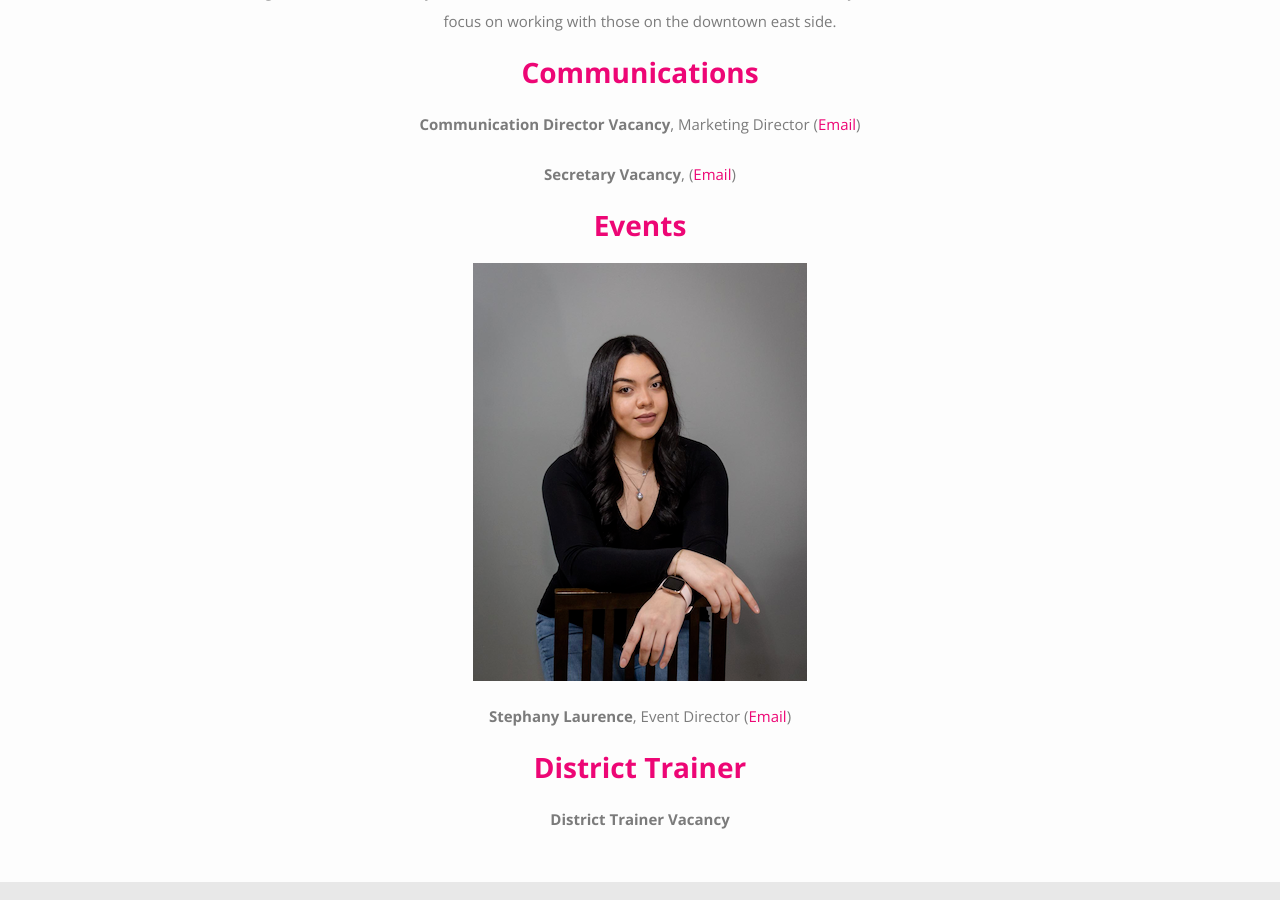
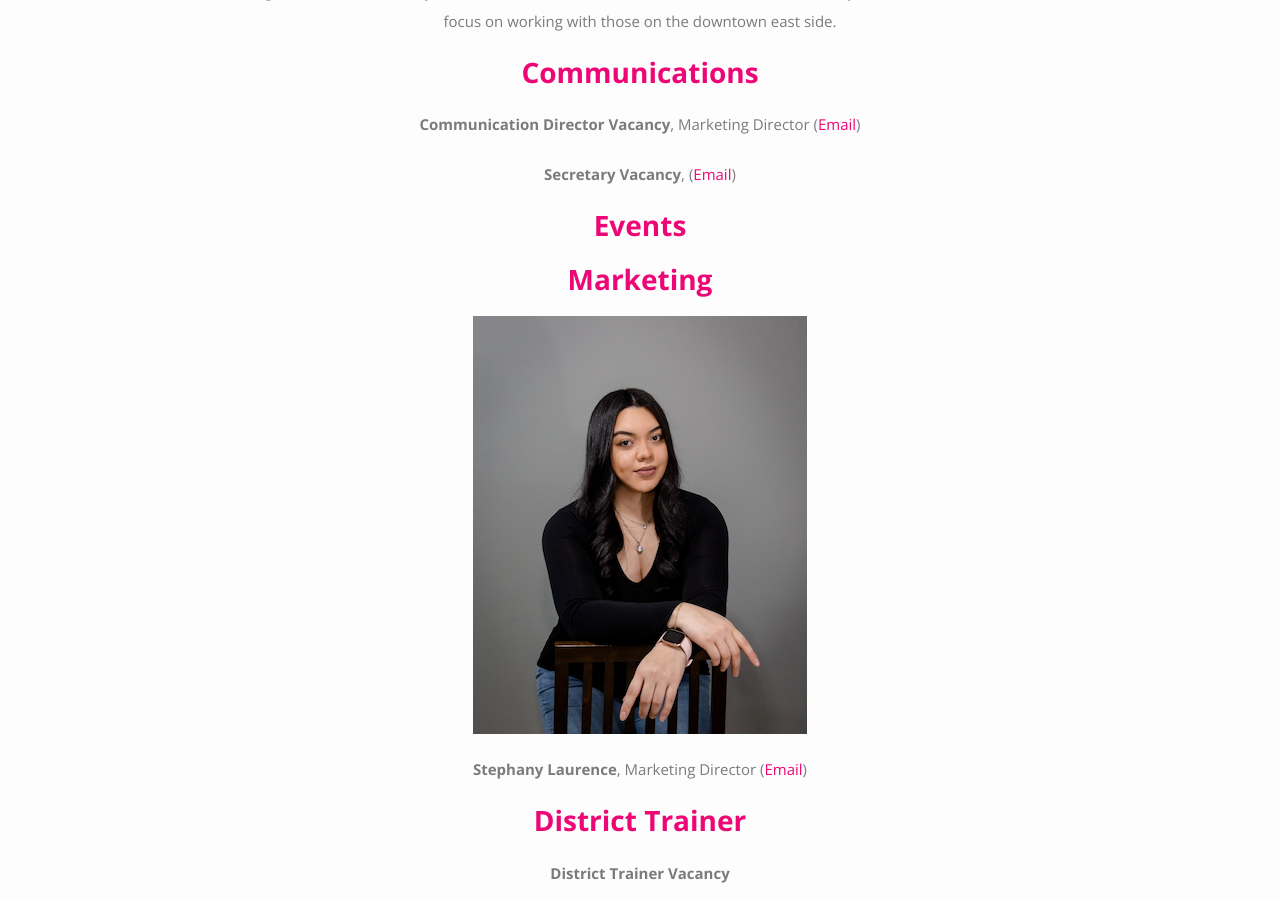
Before and after one commit to rotaract5040/rotaract5040.github.io, a Jekyll site: the page built from district_team.md, in a window 1280 px wide and 900 px high, scrolled down 978 px. Built offline with Jekyll 4.4.1, drawn with Linux system fonts in a browser that asks for light colours; nearby versions of some CDN libraries; Markdown is read by kramdown in place of the engine named in the settings.

Commit message:
Update district_team.md

```diff
--- a/district_team.md
+++ b/district_team.md
@@ -27,9 +27,11 @@ Ron has been volunteering in his local community since the 1970s. He was the rec
 
 ### Events
 
+### Marketing
+
 ![Stephany Laurence profile](/assets/images/Stephany.png)
 
-**Stephany Laurence**, Event Director ([Email](mailto:drr@rotaract5040.org))
+**Stephany Laurence**, Marketing Director ([Email](mailto:drr@rotaract5040.org))
 
 ### District Trainer
 
```
